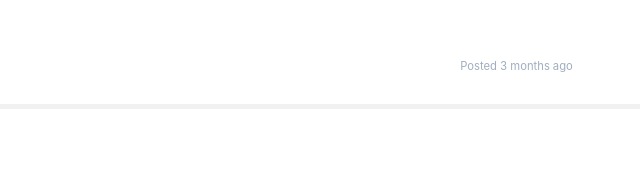
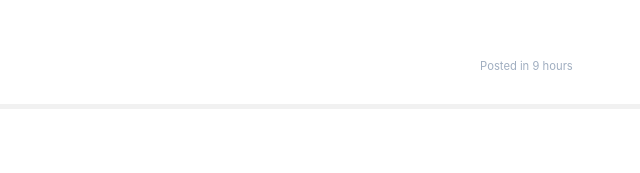
Before and after one commit to rhdtl78/blog, a Gatsby site: page / in a window 1280 px wide. Shown: the part 222-395 px from the top of the page, 640-1280 px from the left. Built offline with nearby package versions, Linux system fonts and the light colour scheme; Gatsby itself is replaced by a stand-in of ours; some packages are replaced by stand-ins of ours.

Commit message:
게시일 수정

```diff
--- a/content/posts/Spring/2020-07-16--auto-monitor-index.md
+++ b/content/posts/Spring/2020-07-16--auto-monitor-index.md
@@ -8,7 +8,7 @@ tags:
     - TDD
     - Mockito
 title: "Spring boot TDD"
-date: "2020-04-20T01:00:00"
+date: "2020-07-19T15:00:00"
 description: "Spring Boot + JPA + JUnit + Mockito"
 draft: false
 priority: 2
```
